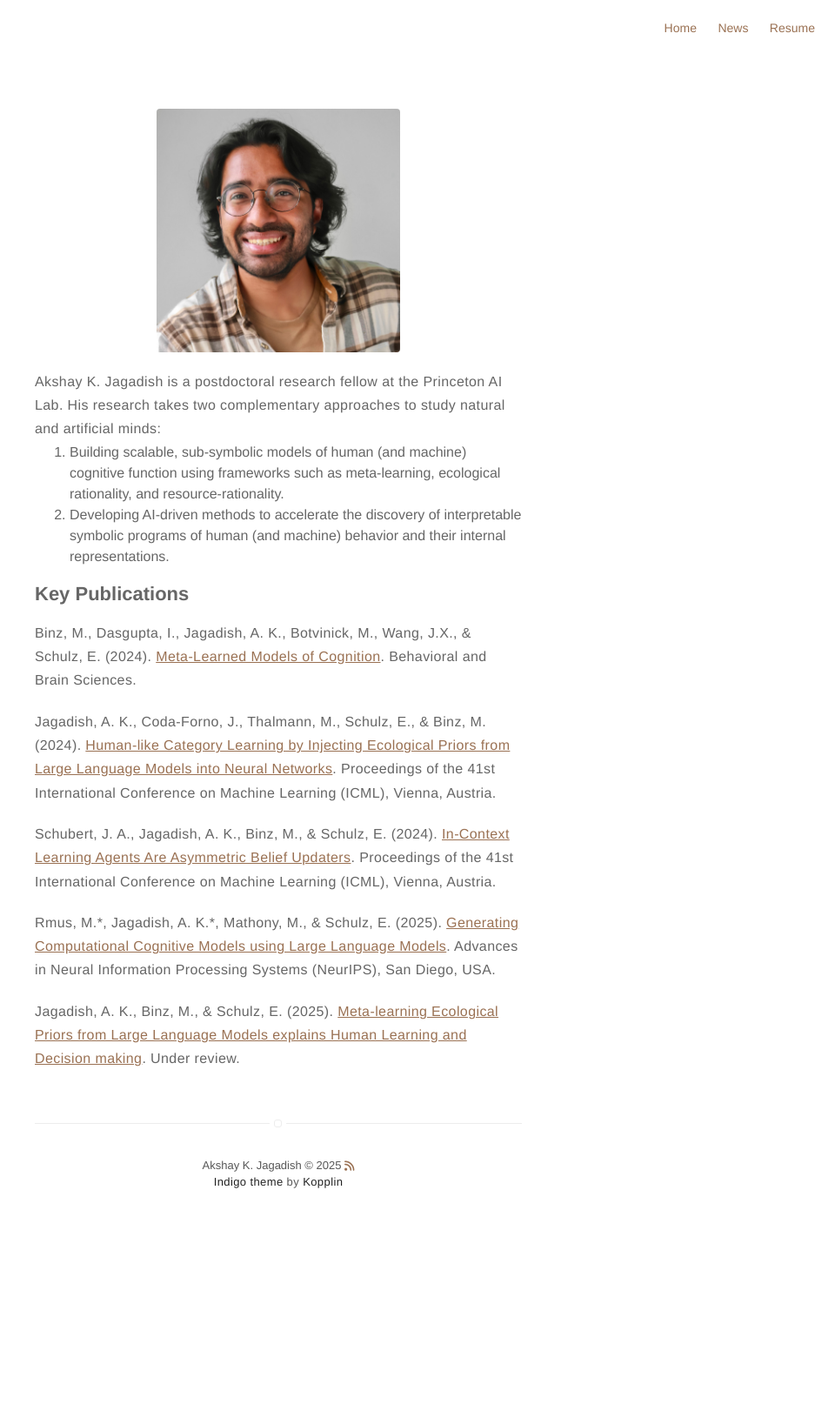
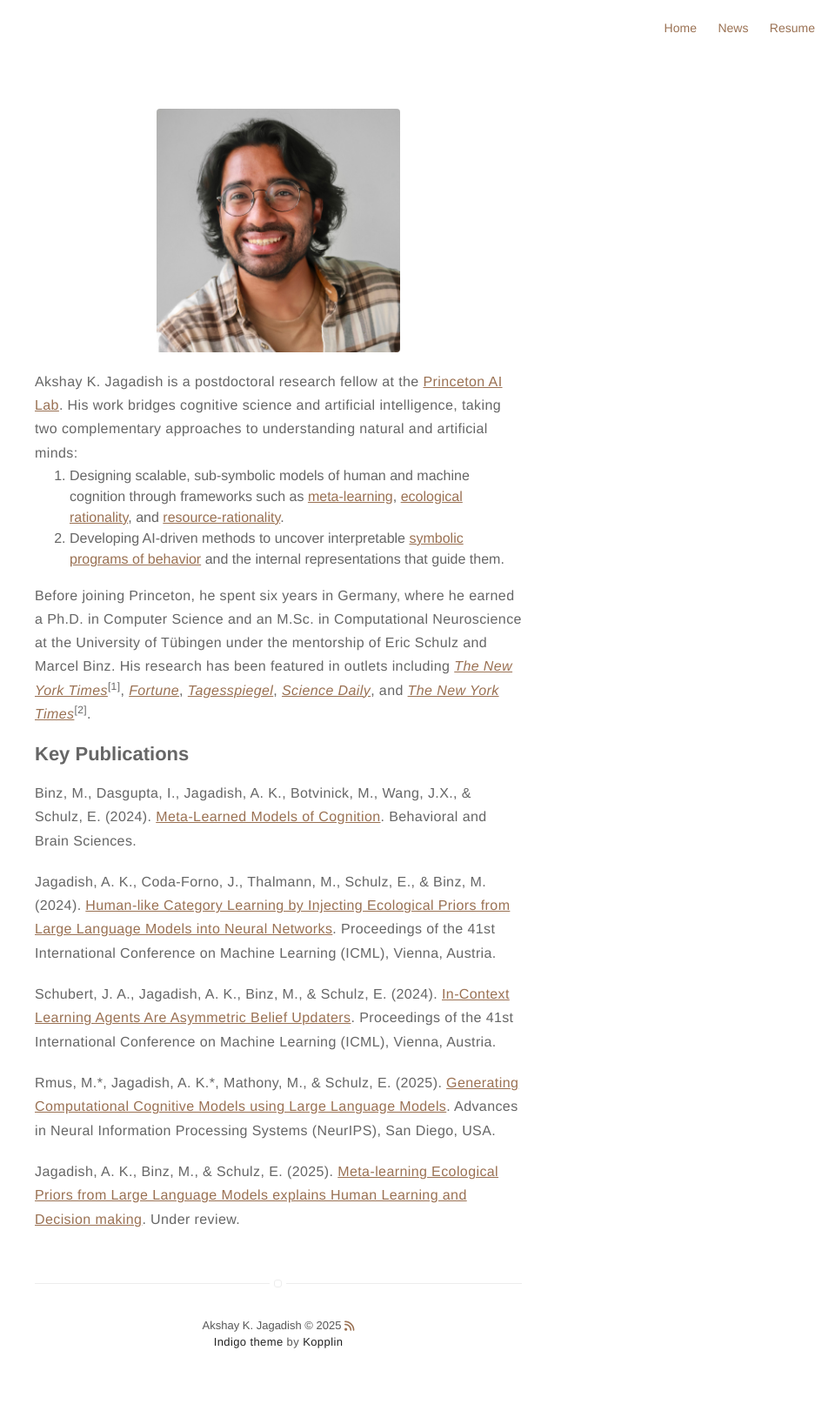
Before and after one commit to akjagadish/akjagadish.github.io, a Jekyll site: the page built from about.md, in a window 1280 px wide. Shown: the whole page at 87% size, without its empty margins (320-1280 px from the left). Built offline with Jekyll 4.4.1, drawn with Linux system fonts in a browser that asks for light colours; nearby versions of some CDN libraries; before the commit the page ends 1430 px from its top, so only the background shows below that.

Commit message:
Revise profile details and enhance publication links

```diff
--- a/about.md
+++ b/about.md
@@ -5,12 +5,15 @@ layout: page
 ![Profile Image]({% if site.external-image %}{{ site.picture }}{% else %}{{ site.url }}/{{ site.picture }}{% endif %})
 
 <p>
-  Akshay K. Jagadish is a postdoctoral research fellow at the Princeton AI Lab. His research takes two complementary approaches to study natural and artificial minds:
+  Akshay K. Jagadish is a postdoctoral research fellow at the <a href="https://ai.princeton.edu/ai-lab/people/postdocs-and-scholars">Princeton AI Lab</a>. His work bridges cognitive science and artificial intelligence, taking two complementary approaches to understanding natural and artificial minds:
 </p>
 <ol style="margin-top: -19px;">
-  <li>Building scalable, sub-symbolic models of human (and machine) cognitive function using frameworks such as meta-learning, ecological rationality, and resource-rationality. </li>
-  <li>Developing AI-driven methods to accelerate the discovery of interpretable symbolic programs of human (and machine) behavior and their internal representations.</li>
+  <li>Designing scalable, sub-symbolic models of human and machine cognition through frameworks such as <a href="https://arxiv.org/abs/2304.06729">meta-learning</a>, <a href="https://arxiv.org/abs/2402.01821">ecological rationality</a>, and <a href="https://arxiv.org/abs/2402.03969">resource-rationality</a>.</li>
+  <li>Developing AI-driven methods to uncover interpretable <a href="https://arxiv.org/pdf/2502.00879.pdf">symbolic programs of behavior</a> and the internal representations that guide them.</li>
 </ol>
+<p>
+  Before joining Princeton, he spent six years in Germany, where he earned a Ph.D. in Computer Science and an M.Sc. in Computational Neuroscience at the University of Tübingen under the mentorship of Eric Schulz and Marcel Binz. His research has been featured in outlets including <a href="http://www.nytimes.com/2025/03/17/science/chatgpt-digital-therapists-anxiety.html"><i>The New York Times</i></a><sup>[1]</sup>, <a href="https://fortune.com/2025/03/09/openai-chatgpt-anxiety-mindfulness-mental-health-intervention/?abc123"><i>Fortune</i></a>, <a href="https://www.tagesspiegel.de/wissen/wie-denkt-chatgpt-geht-ein-chatbot-zum-psychologen-11726375.html"><i>Tagesspiegel</i></a>, <a href="https://www.sciencedaily.com/releases/2025/03/250303141645.htm"><i>Science Daily</i></a>, and <a href="https://www.nytimes.com/2025/07/02/science/ai-psychology-mind.html"><i>The New York Times</i></a><sup>[2]</sup>.
+</p>
 
 <h2>Key Publications</h2>
 
```
